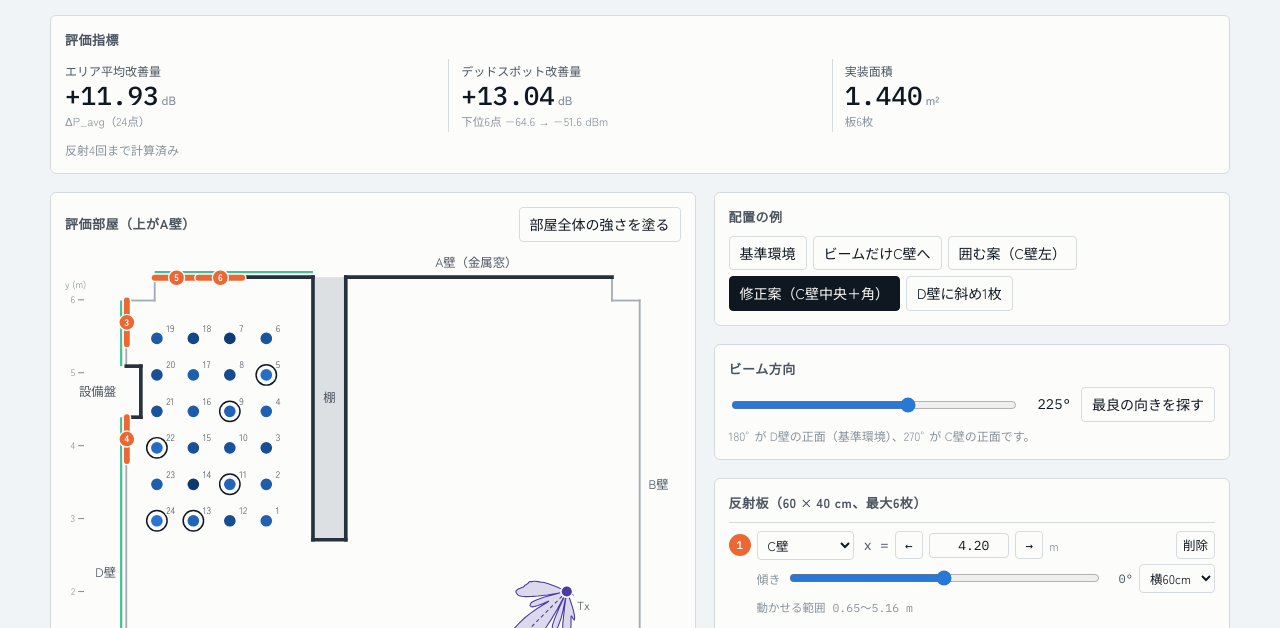
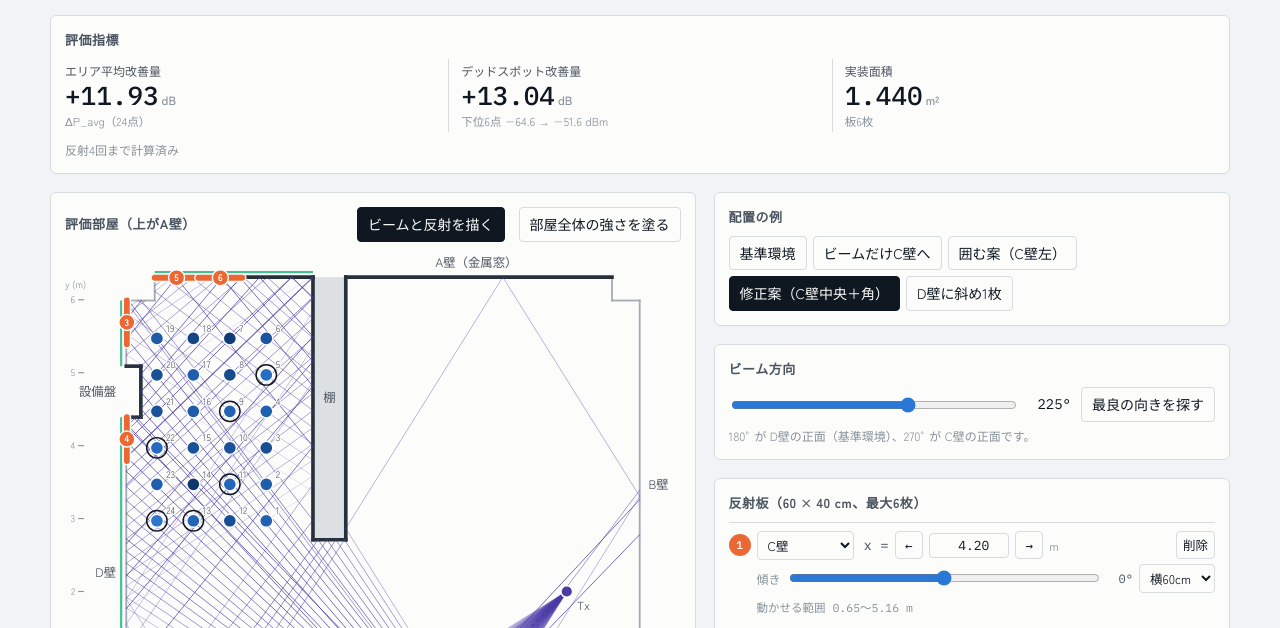
Before and after one commit to Leinnn00/instant_simulator, a plain HTML site: page index.html in a window 1280 px wide. Shown: the part 127-755 px from the top of the page. Drawn offline with Linux system fonts and the light colour scheme.

Commit message:
送信点の放射パターン表示をやめ、ビームと反射の線を描くように変更
Co-Authored-By: Claude Opus 5.5 <noreply@anthropic.com>
Claude-Session: https://claude.ai/code/session_012yqex7Z9NaBEwaYMfaZqRX

```diff
--- a/index.html
+++ b/index.html
@@ -135,6 +135,7 @@ svg text{font-family:var(--font)}
       <div class="panel">
         <div class="planbar">
           <h2 style="margin:0;flex:1 1 auto">評価部屋（上がA壁）</h2>
+          <button id="beamBtn" type="button" aria-pressed="true" class="on">ビームと反射を描く</button>
           <button id="heatBtn" type="button" aria-pressed="false">部屋全体の強さを塗る</button>
         </div>
         <div class="rel" id="planWrap">
@@ -143,12 +144,13 @@ svg text{font-family:var(--font)}
         </div>
         <div class="legend">
           <span><i class="rampbar"></i><span class="num">−75</span>〜<span class="num">−40 dBm</span></span>
+          <span><i class="sw" style="background:var(--tx);height:2px"></i>ビーム（中心±13°、濃いほど強い）</span>
           <span><i class="sw" style="background:var(--plate)"></i>反射板</span>
           <span><i class="sw" style="background:var(--install)"></i>設置できる壁</span>
           <span><i class="sw" style="background:var(--wall);height:5px"></i>金属</span>
           <span><i class="dot" style="border:2px solid var(--ink);width:11px;height:11px"></i>下位6点（対処後）</span>
         </div>
-        <p class="hint">板はドラッグで移動、送信機の先の丸をドラッグでビーム方向。受信点をクリックすると、その点に届く経路を表示します。</p>
+        <p class="hint">板はドラッグで移動、送信機の先の丸をドラッグでビーム方向。受信点をクリックすると、その点に届く経路を表示します。紫の線はビームを鏡のように反射させてたどったもので、棚の端での回り込み（回折）は描いていません。</p>
       </div>
 
       <div class="panel">
@@ -383,6 +385,28 @@ const PMC = (function(){
     const dbm = pw>0 ? 10*Math.log10(pw) : -120;
     return {dbm, paths};
   }
+  // ビームの可視化用: 送信点から光線を扇状に出し、鏡面反射でたどる（回折は描かない）
+  function beamRays(plates,opt){
+    const o=Object.assign({beam:180,span:15,step:0.75,bounces:4,maxLen:20,er:2.73,ei:0.126,wallAdj:0},opt||{});
+    const segs=buildScene(plates); const legs=[];
+    for(let a=-o.span;a<=o.span+1e-9;a+=o.step){
+      let db=patGain(a); let ox=TX.x, oy=TX.y; const th=(o.beam+a)*Math.PI/180; let dx=Math.cos(th), dy=Math.sin(th); let len=0;
+      for(let k=0;k<=o.bounces;k++){
+        let best=null;
+        for(let i=0;i<segs.length;i++){ const s=segs[i];
+          const den=dx*s.dy-dy*s.dx; if(Math.abs(den)<1e-12) continue;
+          const qx=s.x1-ox, qy=s.y1-oy; const t=(qx*s.dy-qy*s.dx)/den, u=(qx*dy-qy*dx)/den;
+          if(t>1e-6&&u>=0&&u<=1&&(!best||t<best.t)) best={t,i}; }
+        if(!best) break;
+        const hx=ox+dx*best.t, hy=oy+dy*best.t; legs.push({x1:ox,y1:oy,x2:hx,y2:hy,db,k}); len+=best.t;
+        const s=segs[best.i]; const dn=dx*s.nx+dy*s.ny;
+        if(s.mat==='m') db-=0; else db+=Math.min(-0.5,10*Math.log10(gypsumR2(Math.abs(dn),o.er,o.ei))-o.wallAdj);
+        dx-=2*dn*s.nx; dy-=2*dn*s.ny; ox=hx; oy=hy;
+        if(len>o.maxLen||db<-30) break;
+      }
+    }
+    return legs;
+  }
   function evalAll(plates,opt){
     const segs=buildScene(plates); return RX.map(r=>trace(segs,r,opt).dbm);
   }
@@ -392,7 +416,7 @@ const PMC = (function(){
     let A=0; for(const p of (plates||[])){ const g=plateSeg(p); A+=0.24*(1+g.d*g.d); }
     return {avg:s/N, low:low(p1)-low(p0), atotal:A, low0:low(p0), low1:low(p1)};
   }
-  return {TX,RX,WALLS,GROUPS,NAMES,MEAS,SHELF,LAM,setPattern,patGain,buildScene,plateSeg,trace,evalAll,metrics};
+  return {beamRays,TX,RX,WALLS,GROUPS,NAMES,MEAS,SHELF,LAM,setPattern,patGain,buildScene,plateSeg,trace,evalAll,metrics};
 })();
 
 
@@ -412,7 +436,7 @@ const PRESETS=[
   {name:'修正案（C壁中央＋角）',beam:225,plates:[{wall:0,s:3.55},{wall:0,s:4.15},{wall:3,s:0},{wall:4,s:0},{wall:2,s:1.57},{wall:2,s:0.97}]},
   {name:'D壁に斜め1枚',beam:180,plates:[{wall:4,s:1.1,tilt:20}]}
 ];
-const state={beam:225,plates:JSON.parse(JSON.stringify(PRESETS[3].plates)),order:4,wallAdj:-6,heat:false,sel:null,preset:3};
+const state={beam:225,plates:JSON.parse(JSON.stringify(PRESETS[3].plates)),order:4,wallAdj:-6,heat:false,showBeam:true,sel:null,preset:3};
 state.plates.forEach(p=>{p.tilt=p.tilt||0;p.len=p.len||0.6;});
 const cache={}; let res=null, timer=null, heatGen=0, heatImg=null, busyOpt=false;
 const meanMeas=PMC.MEAS.reduce((a,b)=>a+b,0)/24;
@@ -471,9 +495,12 @@ function buildPlan(){
 }
 function drawPlan(){
   // ビーム
-  gBeam.innerHTML=''; const T=PMC.TX; let d='';
-  for(let a=-180;a<=180;a+=1){ const g=PMC.patGain(a); const r=Math.max(0,(g+30)/30)*1.05; const th=(state.beam+a)*Math.PI/180; d+=(a===-180?'M':'L')+(X(T.x+r*Math.cos(th))).toFixed(1)+','+(Y(T.y+r*Math.sin(th))).toFixed(1); }
-  el('path',{d:d+'Z',fill:'var(--tx)','fill-opacity':.18,stroke:'var(--tx)','stroke-width':1.5},gBeam);
+  gBeam.innerHTML=''; const T=PMC.TX;
+  if(state.showBeam){
+    const legs=PMC.beamRays(state.plates,{beam:state.beam,wallAdj:state.wallAdj,span:13,step:1});
+    legs.sort((a,b)=>a.db-b.db).forEach(l=>{ const op=Math.min(.85,.85*(1+l.db/18)); if(op<.05) return;
+      el('line',{x1:X(l.x1).toFixed(1),y1:Y(l.y1).toFixed(1),x2:X(l.x2).toFixed(1),y2:Y(l.y2).toFixed(1),stroke:'var(--tx)','stroke-opacity':op.toFixed(2),'stroke-width':l.k===0?1.6:1.2,'stroke-linecap':'round'},gBeam); });
+  }
   const th=state.beam*Math.PI/180, hx=X(T.x+1.3*Math.cos(th)), hy=Y(T.y+1.3*Math.sin(th));
   el('line',{x1:X(T.x),y1:Y(T.y),x2:hx,y2:hy,stroke:'var(--tx)','stroke-width':1.5,'stroke-dasharray':'5 4'},gBeam);
   el('circle',{cx:X(T.x),cy:Y(T.y),r:8,fill:'var(--tx)',stroke:'var(--ring)','stroke-width':2},gBeam);
@@ -646,6 +673,7 @@ function syncBeam(){ $('beam').value=state.beam; $('beamVal').textContent=state.
 $('beam').addEventListener('input',e=>{ state.beam=+e.target.value; $('beamVal').textContent=state.beam+'°'; state.preset=-1; markPreset(); changed(); });
 $('order').addEventListener('change',e=>{ state.order=+e.target.value; drawFit(); changed(); });
 $('wadj').addEventListener('input',e=>{ state.wallAdj=-(+e.target.value); $('wadjVal').textContent='+'+e.target.value+' dB'; drawFit(); changed(); });
+$('beamBtn').addEventListener('click',()=>{ state.showBeam=!state.showBeam; const b=$('beamBtn'); b.classList.toggle('on',state.showBeam); b.setAttribute('aria-pressed',state.showBeam); drawPlan(); });
 $('heatBtn').addEventListener('click',()=>{ state.heat=!state.heat; const b=$('heatBtn'); b.classList.toggle('on',state.heat); b.setAttribute('aria-pressed',state.heat); if(state.heat) runHeat(); else { heatGen++; if(heatImg){ heatImg.remove(); heatImg=null; } setStatus(); } });
 $('addBtn').addEventListener('click',()=>{ if(state.plates.length>=6) return; const used=state.plates.filter(p=>p.wall===4).length; state.plates.push({wall:4,s:Math.min(3,0.9+used*0.65),tilt:0,len:0.6}); state.preset=-1; markPreset(); drawPlates(); changed(); });
 function markPreset(){ [...$('presets').children].forEach((b,i)=>b.classList.toggle('on',i===state.preset)); }
```
